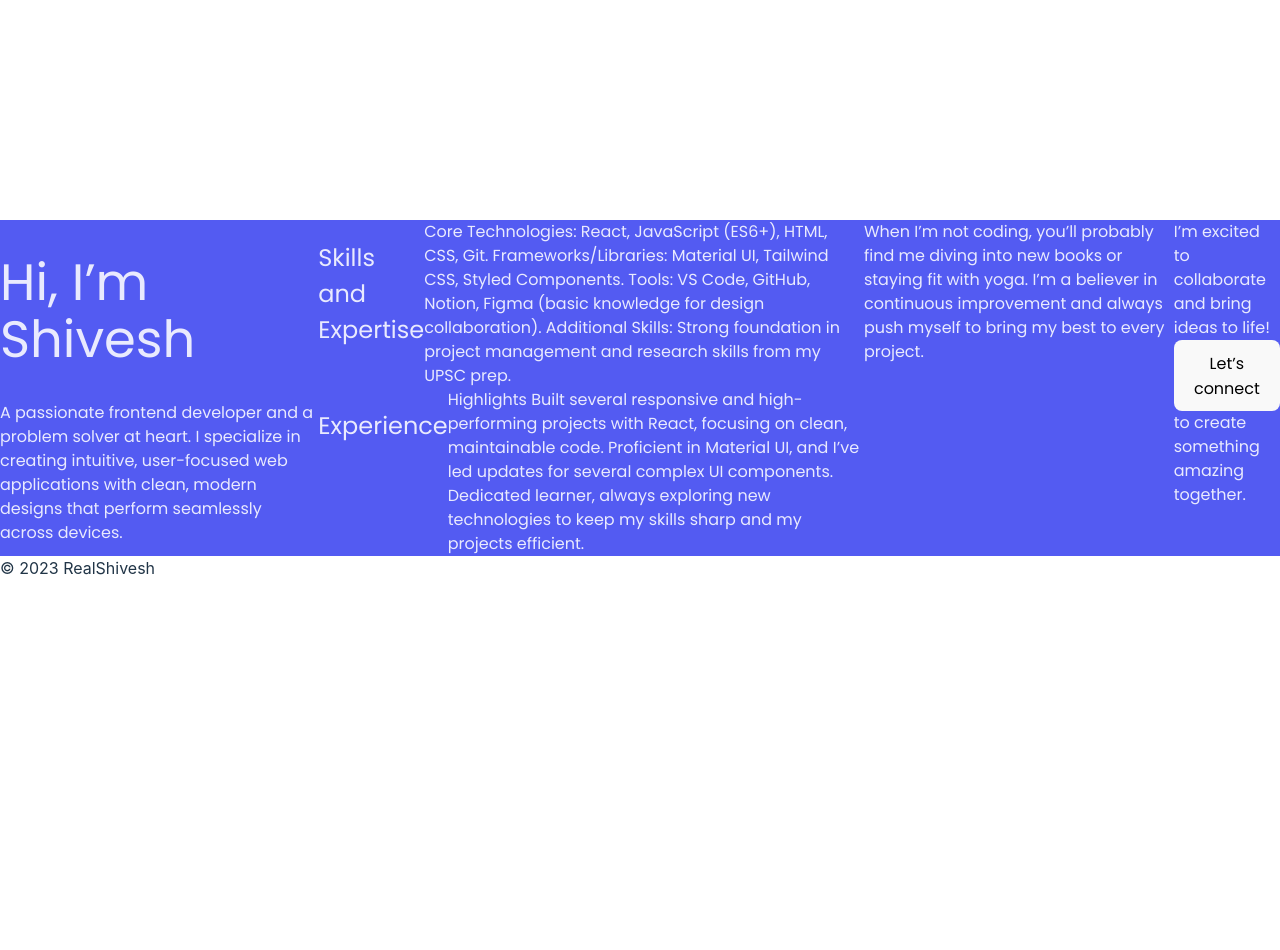
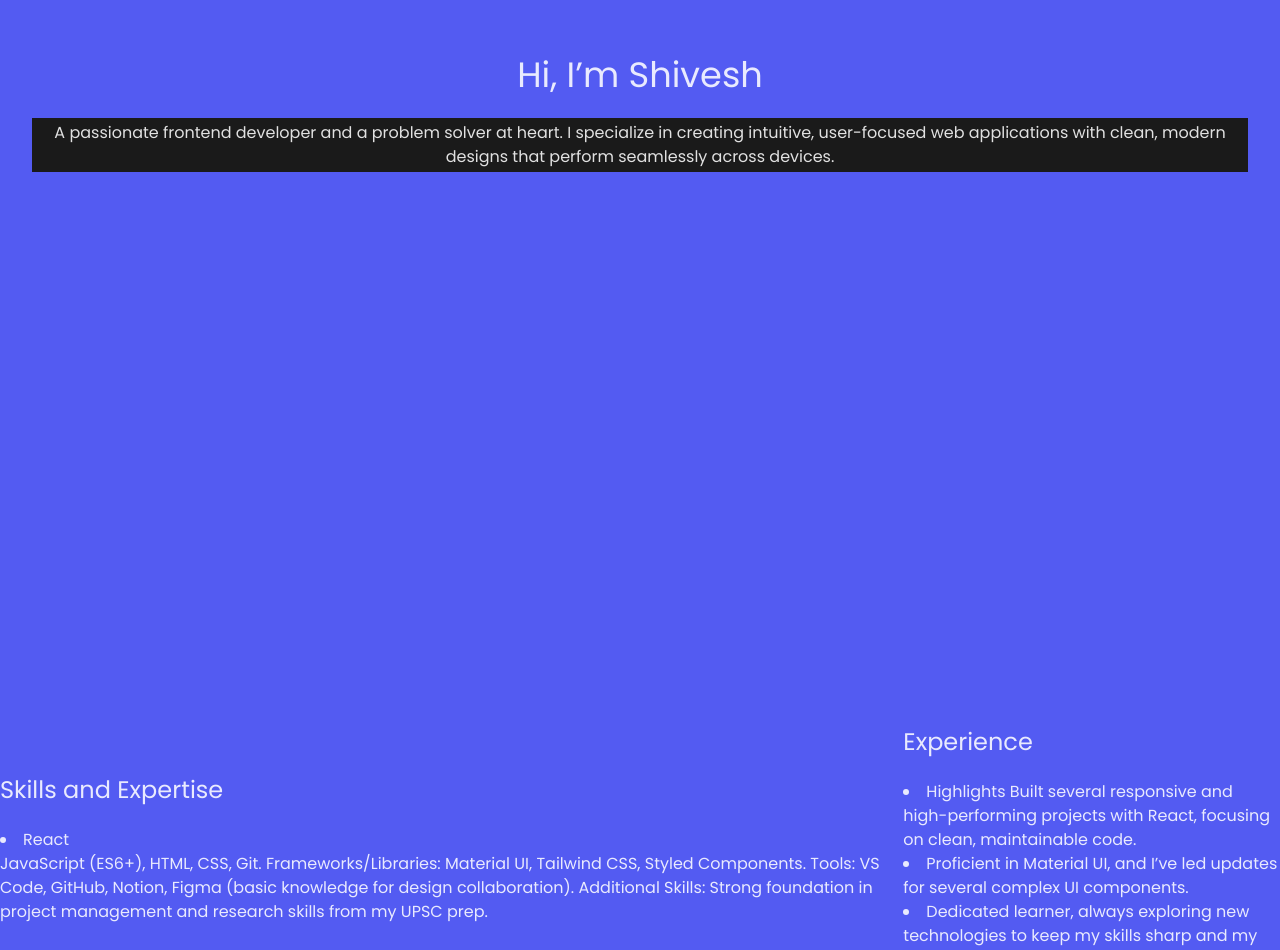
Before and after one commit to RealShivesh/RealShivesh.github.io, a React (Vite) app: page / in a window 1280 px wide. Shown: the top 950 px of the page. Before the commit the page ends 800 px from the top, so only its background shows below. Built offline with nearby package versions, Linux system fonts and the light colour scheme.

Commit message:
further adjustments

```diff
--- a/src/components/HomePage.jsx
+++ b/src/components/HomePage.jsx
@@ -1,22 +1,31 @@
 const HomePage = () => {
   return (
     <div className="container">
-      <div className="col">
-        <h1>Hi, I’m Shivesh</h1>A passionate frontend developer and a problem solver at heart. I specialize in creating
-        intuitive, user-focused web applications with clean, modern designs that perform seamlessly across devices.
+      <div className="intro">
+        <h1>Hi, I’m Shivesh</h1>
+        <div className="card">
+          A passionate frontend developer and a problem solver at heart. I specialize in creating intuitive,
+          user-focused web applications with clean, modern designs that perform seamlessly across devices.
+        </div>
       </div>
-      <div className="col">
-        <div className="row">
+      <div className="row">
+        <div className="col">
           <h2>Skills and Expertise</h2>
-          Core Technologies: React, JavaScript (ES6+), HTML, CSS, Git. Frameworks/Libraries: Material UI, Tailwind CSS,
-          Styled Components. Tools: VS Code, GitHub, Notion, Figma (basic knowledge for design collaboration).
-          Additional Skills: Strong foundation in project management and research skills from my UPSC prep.
+          <li>React</li>
+          JavaScript (ES6+), HTML, CSS, Git. Frameworks/Libraries: Material UI, Tailwind CSS, Styled Components. Tools:
+          VS Code, GitHub, Notion, Figma (basic knowledge for design collaboration). Additional Skills: Strong
+          foundation in project management and research skills from my UPSC prep.
         </div>
-        <div className="row">
+        <div className="col">
           <h2>Experience</h2>
-          Highlights Built several responsive and high-performing projects with React, focusing on clean, maintainable
-          code. Proficient in Material UI, and I’ve led updates for several complex UI components. Dedicated learner,
-          always exploring new technologies to keep my skills sharp and my projects efficient.
+          <li>
+            Highlights Built several responsive and high-performing projects with React, focusing on clean, maintainable
+            code.
+          </li>
+          <li>Proficient in Material UI, and I’ve led updates for several complex UI components.</li>
+          <li>
+            Dedicated learner, always exploring new technologies to keep my skills sharp and my projects efficient.
+          </li>
         </div>
       </div>
       <div className="col">
--- a/src/styles/main.scss
+++ b/src/styles/main.scss
@@ -8,13 +8,30 @@
   font-weight: 400;
   color-scheme: light dark;
   color: rgba(255, 255, 255, 0.87);
-  .col {
-    display: flex;
-    flex-direction: column;
+  flex-direction: column;
+  h1 {
+    font-size: 2.2em;
+    font-weight: bolder;
+  }
+  .intro {
+    width: calc(100vw - 4em);
+    height: calc(100vh - 10em);
+    padding: 2em;
+    text-align: center;
+  }
+  .card {
+    background-color: #1a1a1a;
+    padding: 0.2em;
   }
   .row {
     display: flex;
     flex-direction: row;
+    justify-content: center;
+  }
+  .col {
+    display: flex;
+    flex-direction: column;
+    justify-content: center;
   }
 }
 
```
